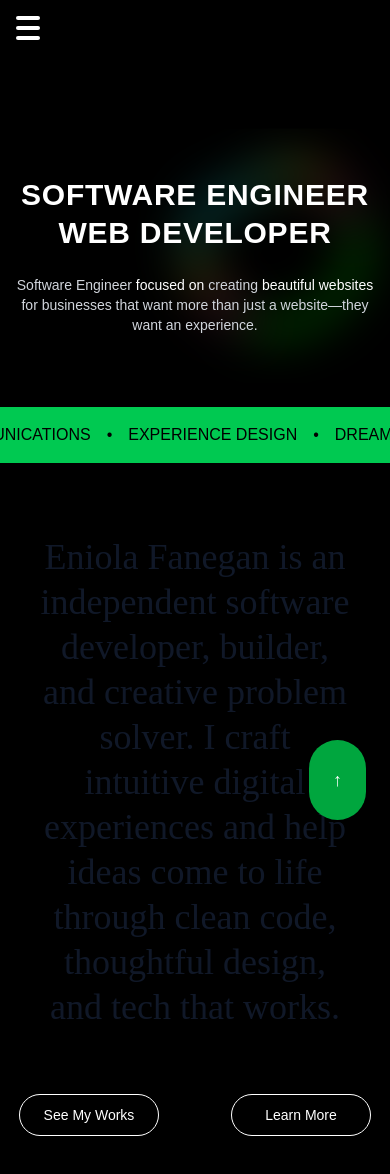
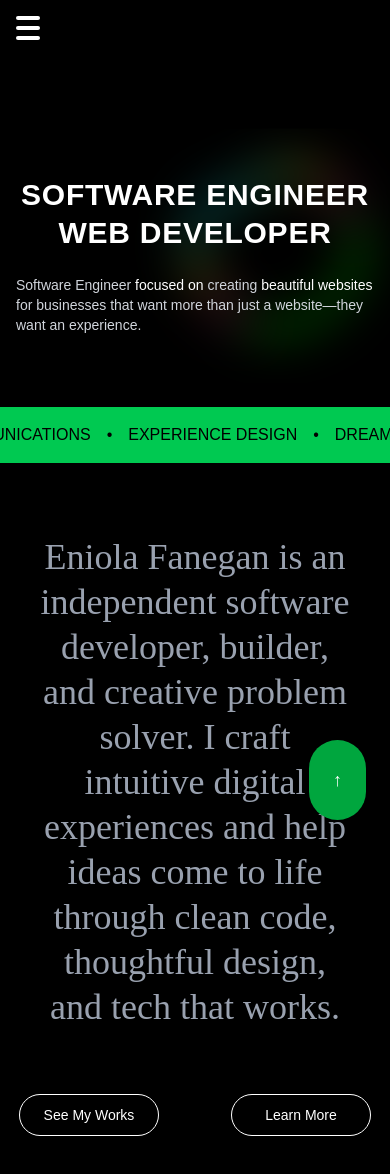
Before and after one commit to Niola-DC/porttifolio, a React (Vite) app: page / in a window 390 px wide. Shown: the top 1174 px of the page. Built offline with nearby package versions, Linux system fonts and the light colour scheme; a web font is replaced by a local one.

Commit message:
text adjustment

```diff
--- a/src/components/LandingView.jsx
+++ b/src/components/LandingView.jsx
@@ -91,7 +91,7 @@ const LandingView = () => {
                             <h1 className="text-white text-3xl sm:text-5xl lg:text-7xl font-bold  tracking-wide leading-tight mb-4">
                                 SOFTWARE ENGINEER<br />WEB DEVELOPER
                             </h1>
-                            <p className="text-gray-300 text-sm sm:text-base lg:text-lg mt-2 max-w-lg ml-auto">
+                            <p className="text-gray-300 text-sm sm:text-base lg:text-lg mt-2 max-w-lg ml-auto text-left">
                                 Software Engineer <span className="text-white font-medium">focused on</span> creating <span className="text-white font-medium">beautiful websites</span> for businesses that want more than just a website—they want an experience.
                             </p>
                         </div>
--- a/src/components/LightUp.jsx
+++ b/src/components/LightUp.jsx
@@ -6,7 +6,7 @@ const LightUp = () => {
                 <main>
                     <div className="flex-grow flex items-center justify-center mt-12 md:mt-16 lg:mt-20 mb-10">
                         <div className="text-center max-w-4xl px-4">
-                            <h1 className=" font-mali text-4xl md:text-5xl lg:text-6xl font-normal text-gray-900 leading-tight hover:text-white transition-colors duration-300 ease-in-out">
+                            <h1 className=" font-mali text-4xl md:text-5xl lg:text-6xl font-normal text-gray-400 lg:text-gray-900 leading-tight lg:hover:text-white transition-colors duration-300 ease-in-out">
                                 Eniola Fanegan is an independent software developer, builder, and creative problem solver. I craft intuitive digital experiences and help ideas come to life through clean code, thoughtful design, and tech that works.
                             </h1>
                         </div>
```
